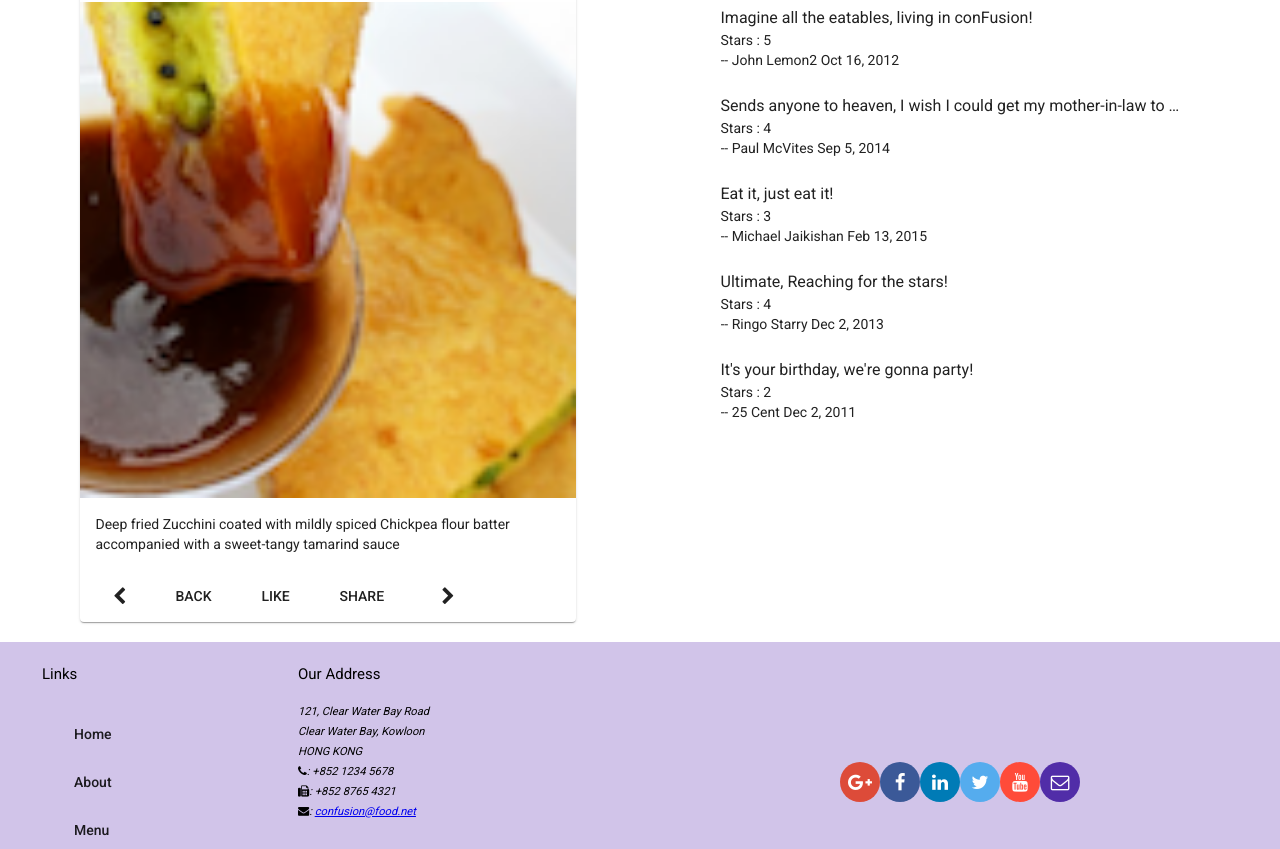
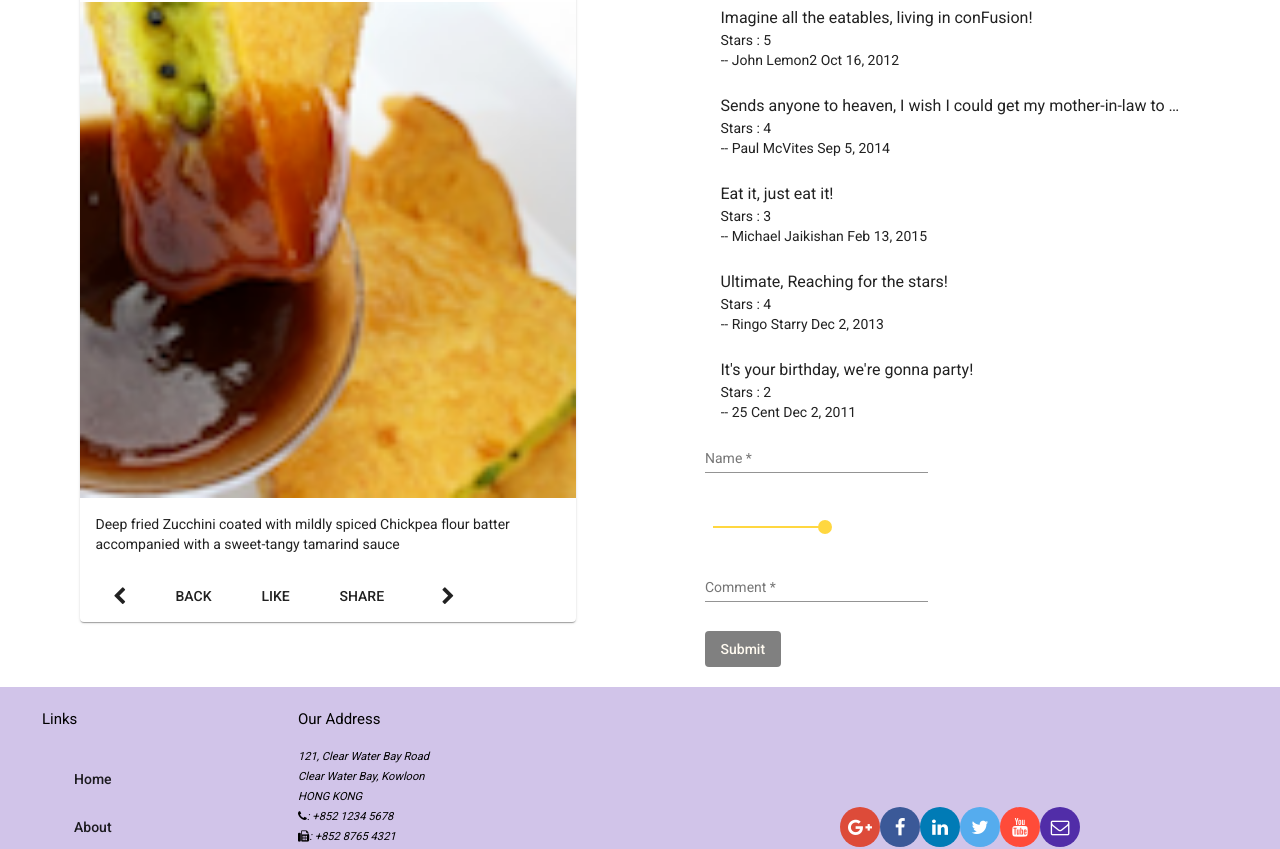
Before and after one commit to zShanCS/angular, an Angular app: page /dishdetail/1 in a window 1280 px wide. Shown: the part 421-1270 px from the top of the page. Built offline with nearby package versions, Linux system fonts and the light colour scheme.

Commit message:
assignment 3: form validation and data updating

```diff
--- a/src/app/app.module.ts
+++ b/src/app/app.module.ts
@@ -16,6 +16,7 @@ import { MatInputModule } from '@angular/material/input';
 import { MatCheckboxModule } from '@angular/material/checkbox';
 import { MatSelectModule } from '@angular/material/select';
 import { MatSlideToggleModule } from '@angular/material/slide-toggle';
+import { MatSliderModule } from '@angular/material/slider';
 import { MatProgressSpinnerModule } from '@angular/material/progress-spinner';
 import { ReactiveFormsModule } from '@angular/forms';
 
@@ -61,6 +62,7 @@ import { LoginComponent } from './login/login.component';
     MatButtonModule,
     AppRoutingModule,
     MatDialogModule,
+    MatSliderModule,
 
     MatFormFieldModule,
     MatInputModule,
--- a/src/app/dishdetail/dishdetail.component.html
+++ b/src/app/dishdetail/dishdetail.component.html
@@ -31,18 +31,45 @@
         </div>
     </div>
 
-    <div fxFlex="40">
-
-
-        <mat-list *ngIf="dish">
+    <div fxFlex="40" *ngIf="dish">
+        <mat-list>
             <h3>Comments</h3>
             <mat-list-item *ngFor="let com of dish.comments">
                 <h4 matLine>{{com.comment}}</h4>
                 <p matLine>Stars : {{com.rating}}</p>
                 <p matLine>
-                    -- {{com.author}} {{com.date | date}}</p>
+                    -- {{com.author}} {{com.date | date}}
+                </p>
             </mat-list-item>
+
+            <mat-list-item class="border" *ngIf="commentForm.valid">
+                <h4 matLine>{{comment.comment}}</h4>
+                <p matLine>Stars : {{comment.rating}}</p>
+                <p matLine>
+                    -- {{comment.author}}
+                </p>
+            </mat-list-item>
+
+
+            <form novalidate [formGroup]="commentForm" #fform="ngForm" (ngSubmit)="onSubmit()">
+
+                <p>
+                    <mat-form-field class="half-width">
+                        <input matInput formControlName="author" placeholder="Name" type="text" required>
+                        <mat-error *ngIf='formErrors.author'>{{formErrors.author}}</mat-error>
+                    </mat-form-field>
+                </p>
+                <p>
+                    <mat-slider formControlName='rating' thumbLabel tickInterval='1' min="1" max="5" step="1" value="5"></mat-slider>
+                </p>
+                <p>
+                    <mat-form-field class="half-width">
+                        <input matInput formControlName="comment" placeholder="Comment" type="text" required>
+                        <mat-error *ngIf='formErrors.comment'>formErrors.comment</mat-error>
+                    </mat-form-field>
+                </p>
+                <button [disabled]='commentForm.invalid' type="submit" mat-button class="background-primary text-floral-white">Submit</button>
+            </form>
         </mat-list>
     </div>
-
 </div>
--- a/src/app/dishdetail/dishdetail.component.ts
+++ b/src/app/dishdetail/dishdetail.component.ts
@@ -1,9 +1,11 @@
-import { Component, OnInit } from '@angular/core';
+import { Component, OnInit,ViewChild } from '@angular/core';
+import { Params, ActivatedRoute } from '@angular/router';
+import { FormBuilder,FormGroup,Validators } from '@angular/forms';
 import { Dish } from "../shared/dish";
 import { DishService } from '../services/dish.service';
-import { Params, ActivatedRoute } from '@angular/router';
 import { Location } from '@angular/common';
 import { switchMap } from "rxjs/operators";
+import { Comment } from '../shared/comment';
 
 @Component({
   selector: 'app-dishdetail',
@@ -11,13 +13,34 @@ import { switchMap } from "rxjs/operators";
   styleUrls: ['./dishdetail.component.scss']
 })
 export class DishdetailComponent implements OnInit {
+  @ViewChild('fform') commentFormDirective:any;
+
     dish: Dish;
     dishIds: string[];
     prev:string;
     next:string;
-  constructor(private dishservice: DishService,
+
+    commentForm:FormGroup;
+    comment:Comment;
+    formErrors:{[key:string]:any}={
+      author:'',
+      comment:''
+    };
+    validationMessages:{[key:string]:any}={
+      author:{
+        required:'Author Name is Required.',
+        minlength:'Author Name cant be less than 2 characters.',
+      },
+      comment:{
+        required:'Comment is required.',
+      }
+    };
+  constructor(
+    private dishservice: DishService,
     private route: ActivatedRoute,
-    private location: Location) { }
+    private location: Location,
+    private fb:FormBuilder
+    ) {   this.createForm(); }
 
   ngOnInit() {
     this.dishservice.getDishIds().subscribe(dishIds=>this.dishIds = dishIds);
@@ -26,6 +49,7 @@ export class DishdetailComponent implements OnInit {
         switchMap((params:Params) =>
            this.dishservice.getDish(params['id'])))
            .subscribe(dish=>{this.dish = dish; this.setPrevNext(dish.id)});
+
   }
 
   goBack(): void {
@@ -38,5 +62,53 @@ export class DishdetailComponent implements OnInit {
     this.next = this.dishIds[(length + index +1) % length];
   }
 
+  createForm() {
+    this.commentForm = this.fb.group({
+      author: ['', [Validators.required,Validators.minLength(2)] ],
+      comment: ['', [Validators.required] ],
+      rating:['5']
+    });
 
+    this.commentForm.valueChanges.subscribe((data:any)=>{this.comment=data;this.onValueChanged(data);});
+
+    //this will (re)set any messages
+    this.onValueChanged();
+  }
+  onValueChanged(data?: any) {
+    if (!this.commentForm) { return; }
+    const form = this.commentForm;
+    for (const field in this.formErrors) {
+      if (this.formErrors.hasOwnProperty(field)) {
+        // clear previous error message (if any)
+        this.formErrors[field] = '';
+        const control = form.get(field);
+        if (control && control.dirty && !control.valid) {
+          const messages = this.validationMessages[field];
+          for (const key in control.errors) {
+            if (control.errors.hasOwnProperty(key)) {
+              this.formErrors[field] += messages[key] + ' ';
+            }
+          }
+        }
+      }
+    }
+  }
+  onSubmit() {
+    this.comment = this.commentForm.value;
+    this.comment.date = Date();
+    this.dish.comments.push(this.comment);
+    this.commentForm.reset({
+     author:'',
+     comment:'',
+     rating:'5'
+    });
+
+  }
+
+get author(){
+  return this.commentForm.get('author');
 }
+get userComment(){
+  return this.commentForm.get('comment');
+}
+}
--- a/src/styles.scss
+++ b/src/styles.scss
@@ -112,3 +112,7 @@ button:disabled {
 .form-size {
     width: 75%
 }
+
+.border {
+    border: 1px solid $primary-color-dark;
+}
```
